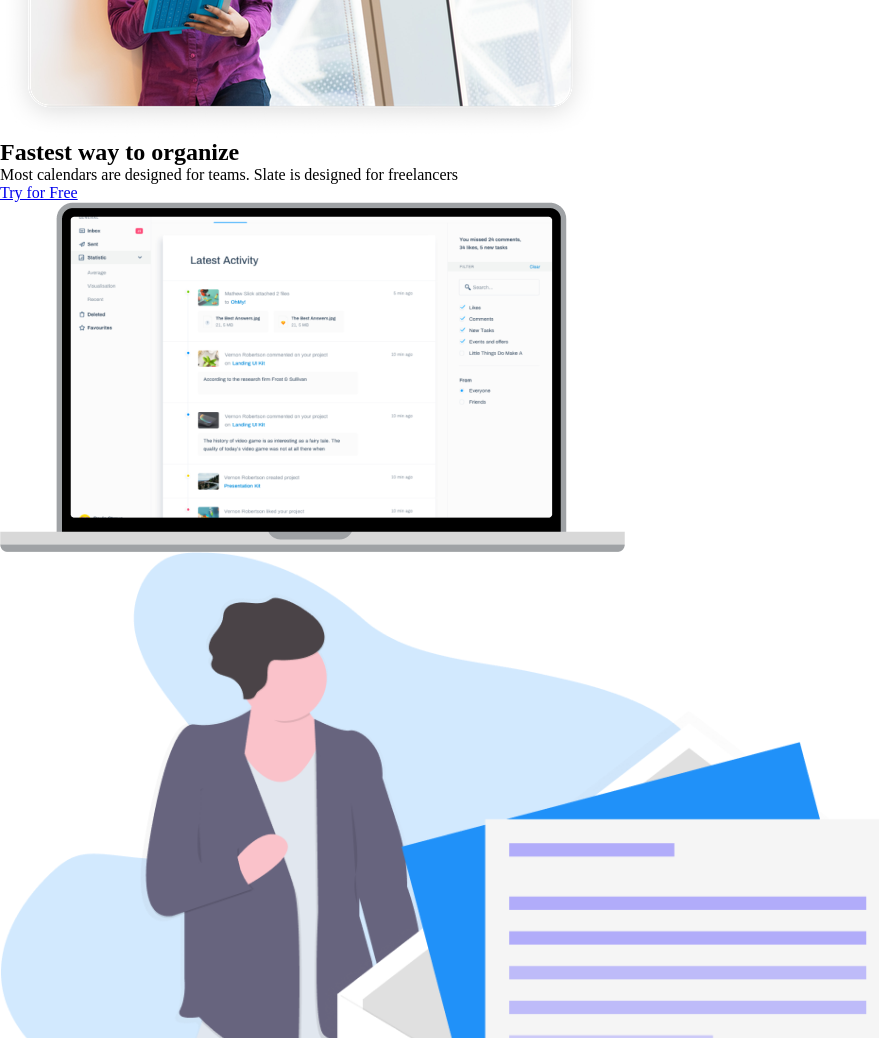
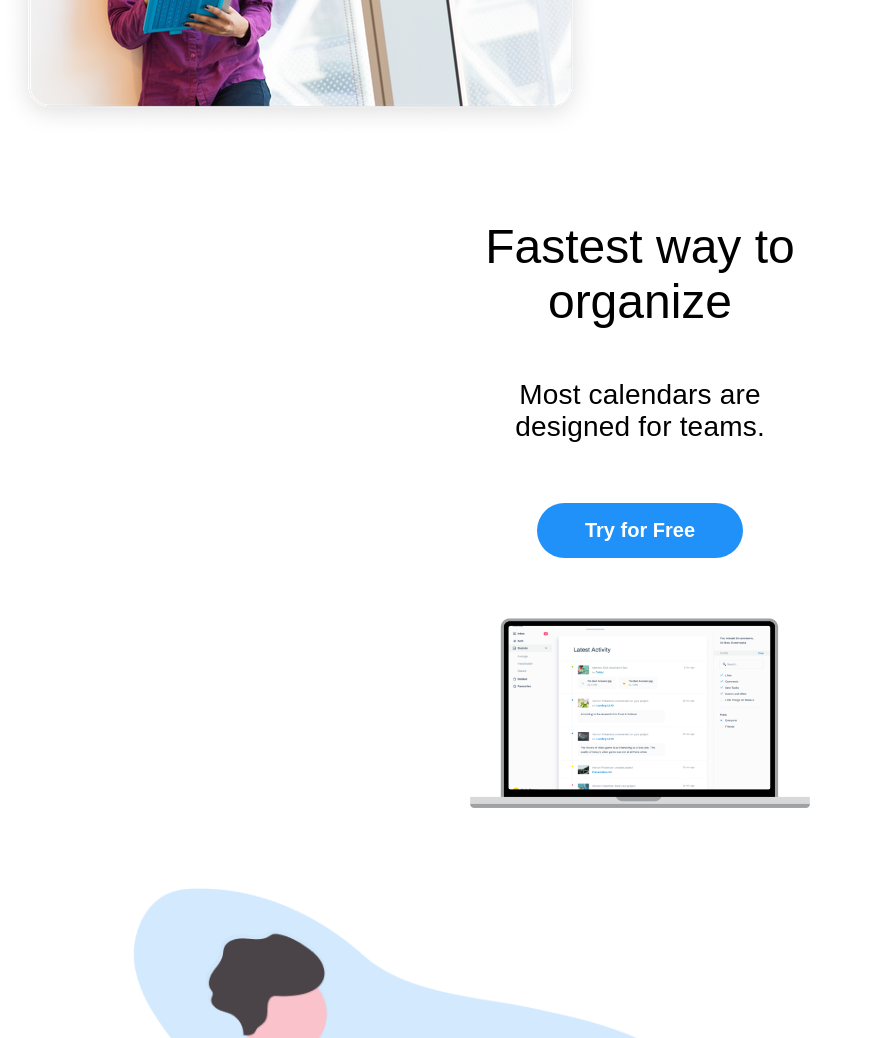
Before and after one commit to sanyathecreator/figmaland, a plain HTML site: page index.html in a window 1280 px wide. Shown: the part 880-1918 px from the top of the page, without its empty margins (0-879 px from the left). Drawn offline with Linux system fonts and the light colour scheme.

Commit message:
Add basic styles for organize section

```diff
--- /dev/null
+++ b/css/organize.css
@@ -0,0 +1,41 @@
+.organize {
+    text-align: center;
+    margin: 50px auto;
+    padding: 30px 20px;
+    font-family: Arial, sans-serif;
+    max-width: 380px;
+}
+
+.organize__title {
+    font-size: 48px;
+    font-weight: 400;
+    padding-bottom: 50px;
+    margin: 0 auto;
+}
+
+.organize__text {
+    font-size: 28px;
+    font-weight: 400;
+    letter-spacing: .2px;
+}
+
+.organize__button {
+    display: inline-block;
+    padding: 16px 48px;
+    margin: 60px 0;
+    text-decoration: none;
+    background-color: #2091F9;
+    color: #FFFFFF;
+    font-size: 20px;
+    font-weight: 700;
+    border-radius: 999px;
+}
+
+.organize__button:hover {
+    background-color: #005FCC;
+}
+
+.organize__image {
+    display: block;
+    margin: 0 auto;
+}
--- a/css/style.css
+++ b/css/style.css
@@ -1,2 +1,3 @@
 @import url('global.css');
+@import url('organize.css');
 @import url('testimonials.css');
--- a/index.html
+++ b/index.html
@@ -65,7 +65,7 @@
 
     <section class="organize">
         <h2 class="organize__title">Fastest way to organize</h2>
-        <p class="organize__text">Most calendars are designed for teams. Slate is designed for freelancers</p>
+        <p class="organize__text">Most calendars are designed for teams.</p>
         <a class="organize__button" href="#">Try for Free</a>
         <!-- TODO: Add image with laptop -->
         <img class="organize__image" src="img/png/macbook.png" alt="macbook">
```
